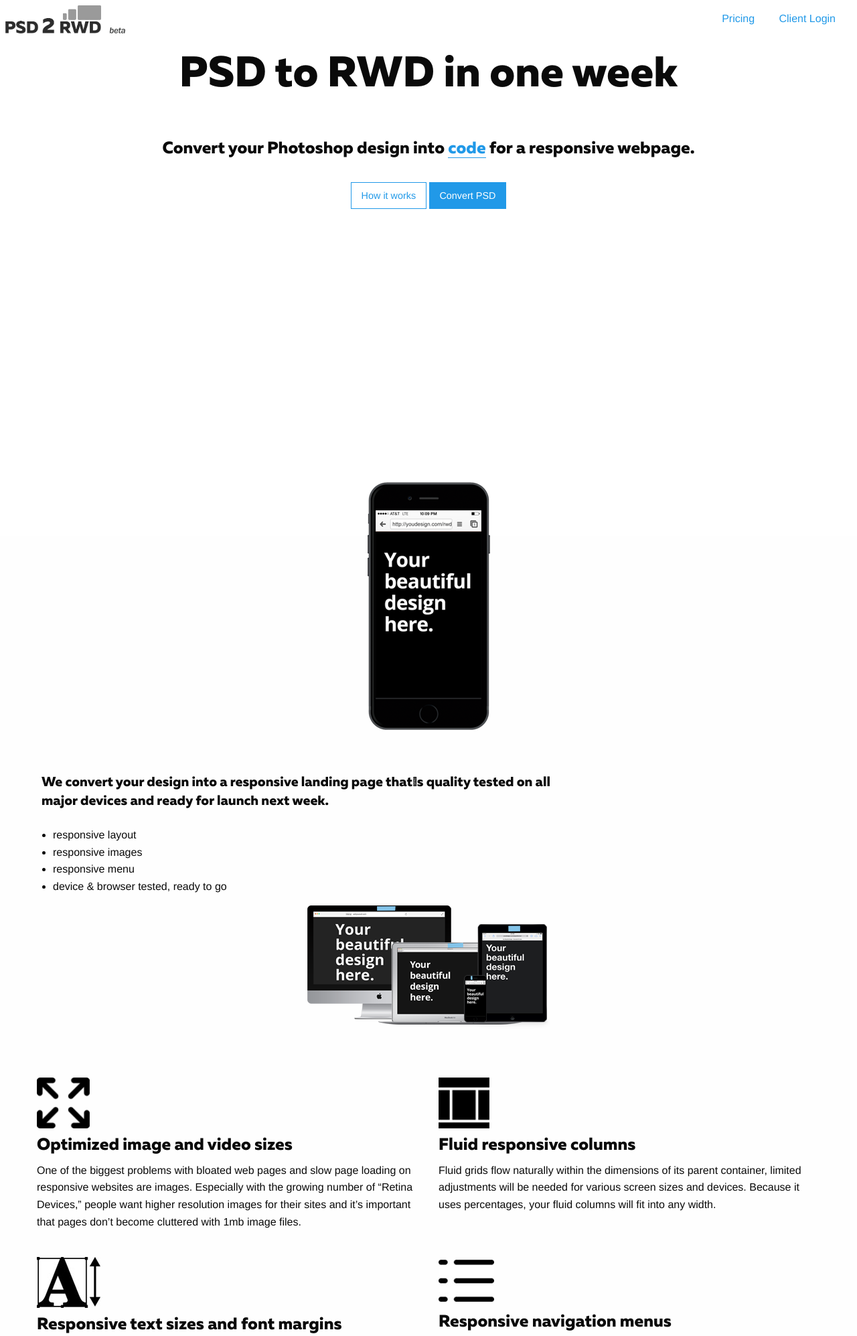
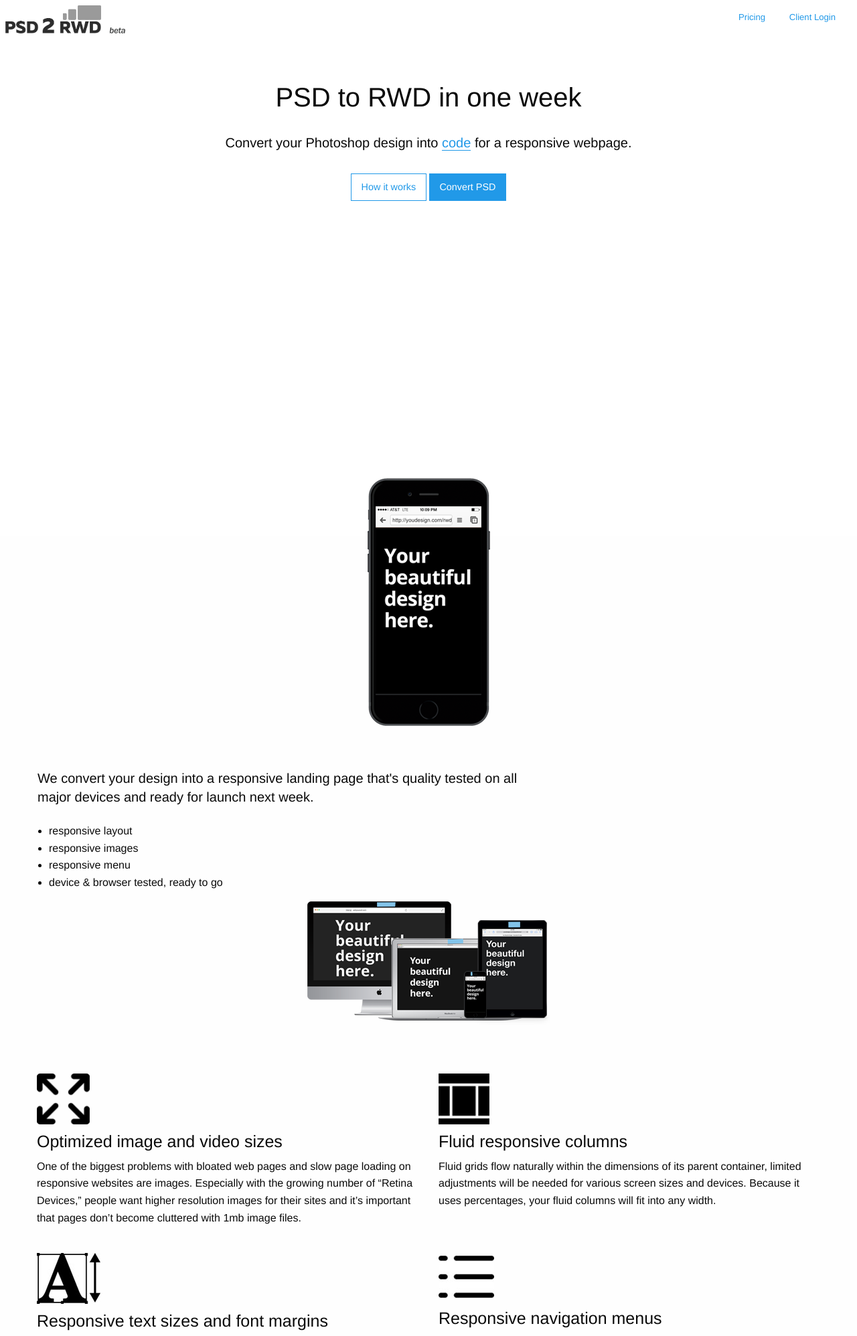
Before and after one commit to cleverbaker/psd2rwd, a PHP site: page / in a window 1280 px wide. Shown: the top 1995 px of the page at 67% size. Run offline with PHP 8.4, Linux system fonts and the light colour scheme.

Commit message:
Spacing fix.

```diff
--- a/css/app.css
+++ b/css/app.css
@@ -5,10 +5,19 @@
   src: url('Muller-ExtraBold.otf');
 }
 
+@font-face {
+  font-family: 'Brela';
+  src: url('brelarefular.otf');
+}
+
+body {
+  /*font-family: 'Lora', serif;*/
+}
+
 
 section {
   width: 100%;
-  padding: 2em;
+  padding: .625rem;
   margin: 0 auto;
 }
 
@@ -56,6 +65,7 @@ img {
   position: absolute;
   right: 2rem;
   top: 1rem;
+  font-size: 0.82rem
 }
 
 .top-bar .pricing {
@@ -109,7 +119,8 @@ ol, ul {
 }
 
 h1, h2, h3, h4, h5, h6 {
-  font-family: 'Muller','Georgia',sans-serif;
+/*  font-family: 'Alegreya Sans','Georgia', sans-serif;
+  font-weight: 800;*/
 }
 
 .float-none {
@@ -146,12 +157,16 @@ h1, h2, h3, h4, h5, h6 {
 }
 
 .circle p {
-  margin-top: 39%;
+  margin-top: 36%;
   font-size: 1.85rem;
 }
 
+.opening-headline {
+  margin-top: 3.14rem;
+}
+
 .convert-to-code-tagline {
-  margin-top: 3rem;
+  margin-top: 1.62rem;
   margin-bottom: 2rem;
 }
 
@@ -166,6 +181,12 @@ h1, h2, h3, h4, h5, h6 {
 }
 /* Medium and up */
 @media screen and (min-width: 40em) {
+
+
+  section {
+    padding: 1.625rem;
+  }
+
     .circle {
 
   width: 20rem;
--- a/index.html
+++ b/index.html
@@ -10,6 +10,9 @@
     <link rel='stylesheet prefetch' href='css/foundation-6a.min.css'>
 
     <link rel="stylesheet" href="css/app.css" />
+
+    <link href='https://fonts.googleapis.com/css?family=Alegreya+Sans:400,800,700,700italic,400italic' rel='stylesheet' type='text/css'>
+    <link href='https://fonts.googleapis.com/css?family=Lora:400,400italic,700,700italic' rel='stylesheet' type='text/css'>
 
   </head>
   <body>
@@ -49,15 +52,15 @@
 
       <div class="section1 row">
       <div class="top-bar">
-          <img src="img/logo.png" style="max-height:2.62em; width:auto;" alt="PSD 2 RWD beta logo">
+          <img src="img/logo.png" style="max-height:2.62em; max-width: 45%; width:auto;" alt="PSD 2 RWD beta logo">
         <div class="top-bar-links">
           <a href="#pricing" class="pricing hide-for-small-only pricing-link">Pricing</a>
           <a href="#" class="client-login">Client Login</a>
         </div>
       </div>
         <div class="column align-middle center ">
-          <h1 class="opening-headline">PSD to RWD in one week</h1>
-          <h4 class="convert-to-code-tagline">Convert your Photoshop design into <a href='#the-code' class="underline">code</a> for a responsive webpage.</h4>
+          <h2 class="opening-headline">PSD to RWD in one week</h2>
+          <h5 class="convert-to-code-tagline">Convert your Photoshop design into <a href='#the-code' class="underline">code</a> for a responsive webpage.</h5>
           <div class="bg-gradient"></div>
           <div>
             <span class="not-row small-center intro-button"><a href="#how-it-works" class="medium button hollow intro">How it works</a></span>
@@ -75,7 +78,7 @@
             <img class="device xshow-for-small-only" src="img/phone.png" alt="Device" style="margin-top:-7rem">
         </div>
             <div class="row" style="margin-top:4rem;">
-              <h5 class="value large-8 medium-10 small-12 columns end clear">We convert your design into a responsive landing page that’s quality tested on all major devices and ready for launch next week.</h5>
+              <h5 class="value large-8 medium-10 small-12 columns end clear">We convert your design into a responsive landing page that's quality tested on all major devices and ready for launch next week.</h5>
               <ul class="features-check clear" style="margin-bottom:4rem"><li>responsive layout</li>
               <li>responsive images</li>
               <li>responsive menu</li>
```
Also changed, not shown: css/brelaregular.otf (added).
